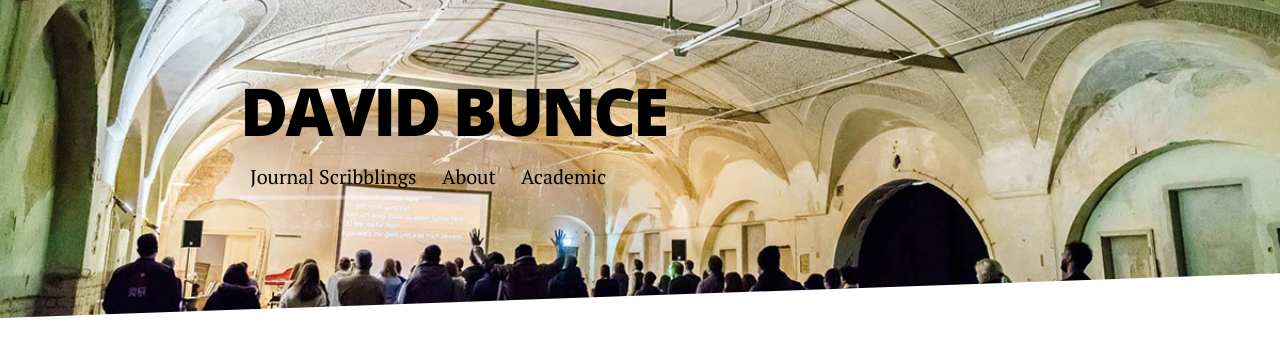
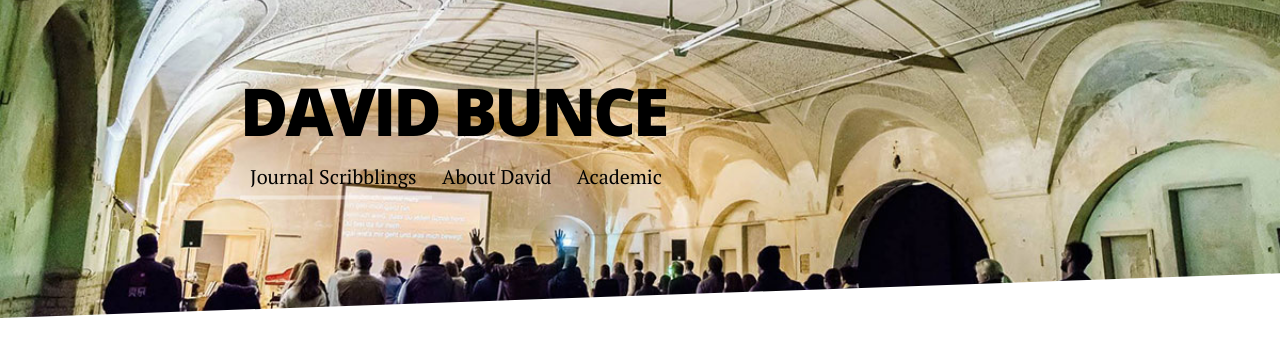
Before and after one commit to davidbunce/davidbunce, a Jekyll site: the page built from index.html, in a window 1280 px wide. Shown: the top 359 px of the page. Built offline with Jekyll 4.4.1, drawn with Linux system fonts in a browser that asks for light colours; nearby versions of some CDN libraries; the list of posts is cut into pages by our own code.

Commit message:
Update menu

```diff
--- a/_config.yml
+++ b/_config.yml
@@ -14,7 +14,7 @@ paginate: 10
 navigation:
   - title: Journal Scribblings
     url: /index.html
-  - title: About
+  - title: About David
     url: /about
   - title: Academic
     url: /academic
```
